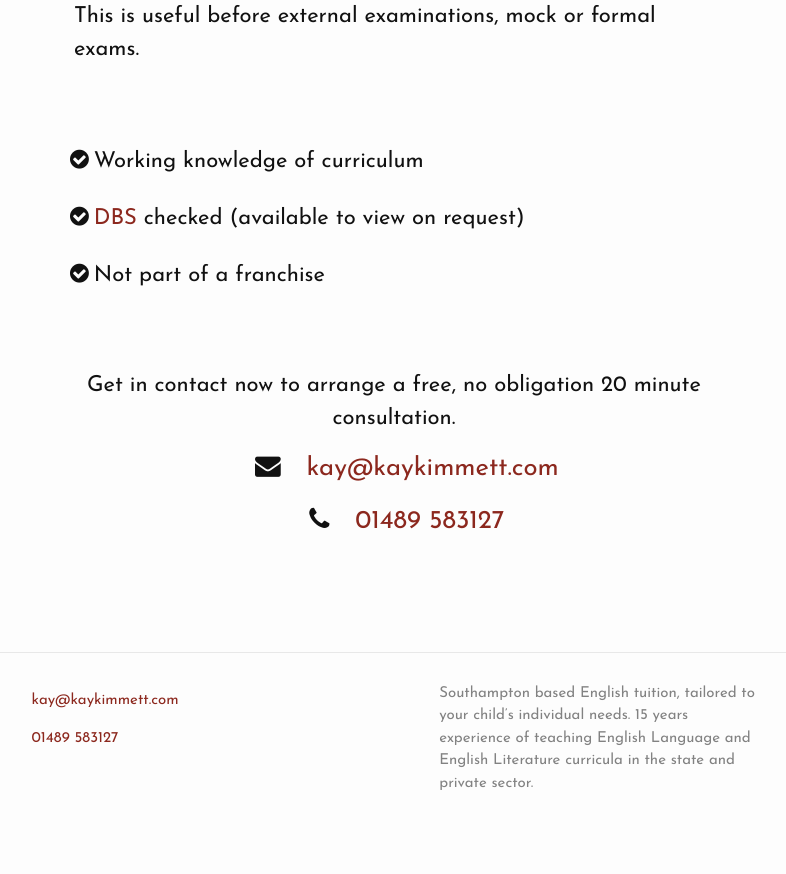
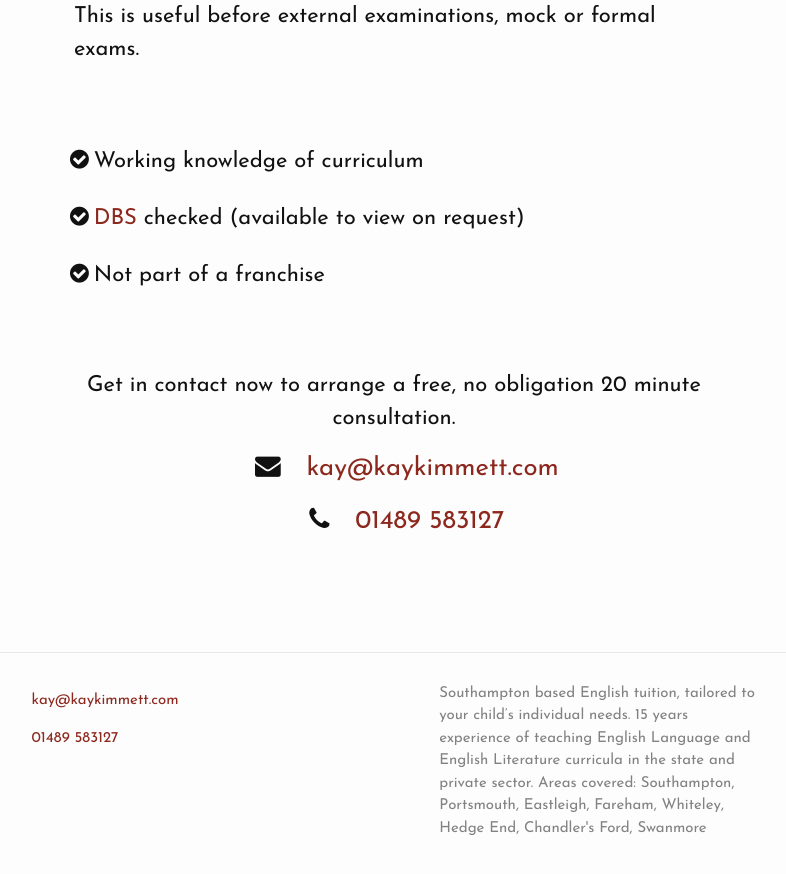
Before and after one commit to kaykimmett/kaykimmett.github.io, a Jekyll site: the page built from index.html, in a window 1280 px wide and 900 px high, scrolled down 1446 px. Shown: the top 874 px of the window, without its empty margins (246-1032 px from the left). Built offline with Jekyll 4.4.1, drawn with Linux system fonts in a browser that asks for light colours; nearby versions of some CDN libraries; some web fonts are replaced.

Commit message:
Add "Areas covered"

```diff
--- a/_config.yml
+++ b/_config.yml
@@ -4,6 +4,8 @@ email: kay@kaykimmett.com
 phone: 01489 583127
 description: > # this means to ignore newlines until "baseurl:"
   Southampton based English tuition, tailored to your child’s individual needs. 15 years experience of teaching English Language and English Literature curricula in the state and private sector.
+
+  Areas covered: Southampton, Portsmouth, Eastleigh, Fareham, Whiteley, Hedge End, Chandler's Ford, Swanmore
 baseurl: "" # the subpath of your site, e.g. /blog/
 url: "http://www.kaykimmett.com" # the base hostname & protocol for your site
 
```
